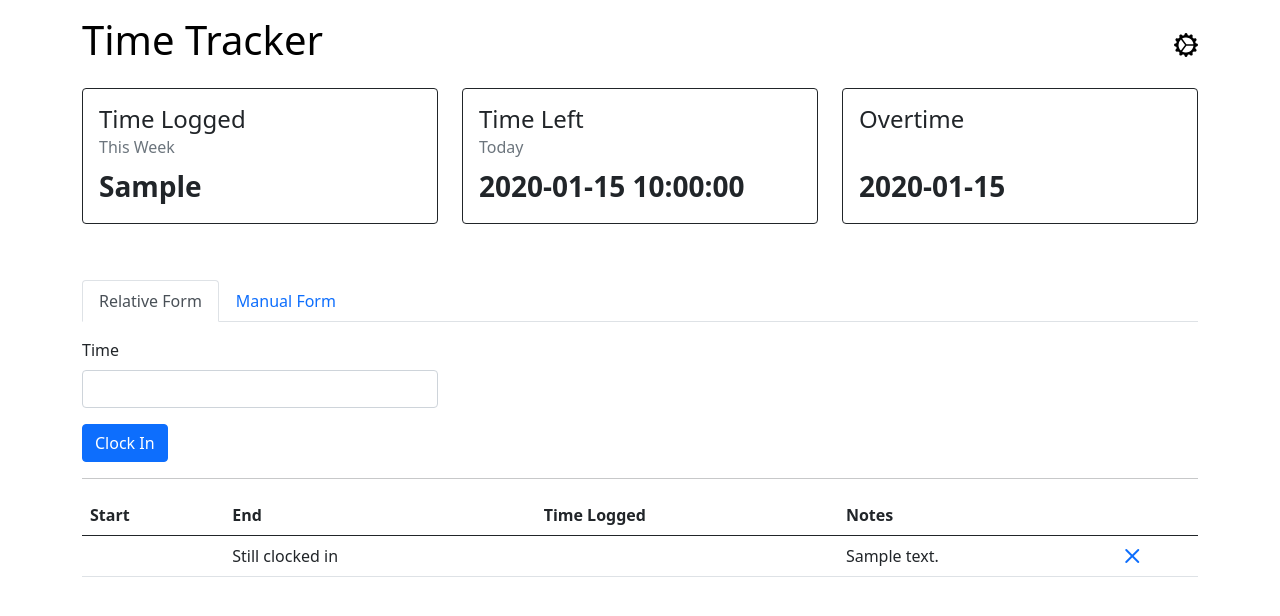
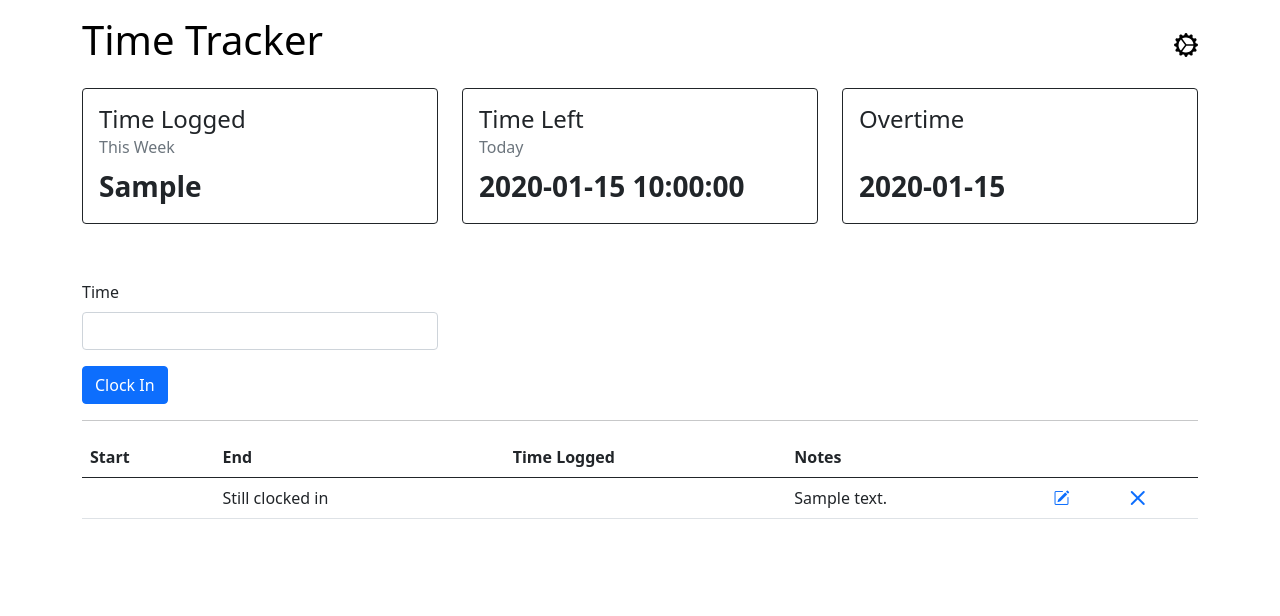
Before and after one commit to danstewart/time-tracker, a Python web app: template app/templates/pages/home.html.j2 in a window 1280 px wide. Shown: the top 616 px of the page. Run offline with Jinja, Linux system fonts and the light colour scheme; the template is opened without the code that fills it: most values are stand-ins (such as "Sample title", 1, 10 or a date in 2020); some libraries are stand-ins or nearby versions.

Commit message:
WIP: Add edit functionality

```diff
--- a/app/controller.py
+++ b/app/controller.py
@@ -94,7 +94,7 @@ class Time:
         }
 
 
-    def create(self, start: int, end: Optional[int] = None, date: Optional[str] = None) -> None:
+    def create(self, start: int, end: Optional[int] = None, date: Optional[str] = None, note: Optional[str] = "") -> None:
         """Create a new time record"""
         if not date:
             date = self.today
@@ -109,7 +109,7 @@ class Time:
         return self.model(
             start=start,
             end=end if end else None,
-            note="Testing",
+            note=note,
         )
 
 
--- a/app/static/js/controllers/form.js
+++ /dev/null
@@ -1,27 +0,0 @@
-import { Controller } from 'https://cdn.jsdelivr.net/gh/danstewart/binder-js@0.0.5/src/binder/controller.js';
-
-class FormSwitcherController extends Controller {
-    init() {
-        this.selectedTab = 0;
-    }
-
-    changeTab(e) {
-        this.getBindAll('tab').forEach((tab, index) => {
-            if (tab == e.target) {
-                this.selectedTab = index;
-                tab.classList.add("active");
-            } else {
-                tab.classList.remove("active");
-            }
-        });
-
-        this.getBindAll('content').forEach((content, index) => {
-            if (index == this.selectedTab)
-                content.classList.remove("d-none")
-            else
-                content.classList.add("d-none")
-        });
-    }
-}
-
-export { FormSwitcherController };
--- a/app/static/js/home.js
+++ b/app/static/js/home.js
@@ -1,12 +1,10 @@
 import { Application } from 'https://cdn.jsdelivr.net/gh/danstewart/binder-js@0.0.5/src/binder/application.min.js';
-import { FormSwitcherController } from './controllers/form.js';
 import flatpickr from 'https://cdn.jsdelivr.net/npm/flatpickr/+esm';
 import spacetime from 'https://cdn.jsdelivr.net/npm/spacetime/+esm';
 
 
 window.addEventListener('DOMContentLoaded', () => {
     const app = new Application();
-    app.register(FormSwitcherController);
 
     // Events
     [...document.querySelectorAll('.delete-time-entry')].forEach(btn => btn.addEventListener('click', async e => {
--- a/app/templates/layouts/wrapper.html.j2
+++ b/app/templates/layouts/wrapper.html.j2
@@ -16,6 +16,7 @@
         <!-- Bootstrap 5 CSS -->
         <link href="https://cdn.jsdelivr.net/npm/bootstrap@5.0.2/dist/css/bootstrap.min.css" rel="stylesheet" integrity="sha384-EVSTQN3/azprG1Anm3QDgpJLIm9Nao0Yz1ztcQTwFspd3yD65VohhpuuCOmLASjC" crossorigin="anonymous">
         <link rel="stylesheet" href="https://cdn.jsdelivr.net/npm/bootstrap-icons@1.5.0/font/bootstrap-icons.css">
+        <script src="https://cdn.jsdelivr.net/npm/bootstrap@5.0.2/dist/js/bootstrap.min.js" integrity="sha384-cVKIPhGWiC2Al4u+LWgxfKTRIcfu0JTxR+EQDz/bgldoEyl4H0zUF0QKbrJ0EcQF" crossorigin="anonymous"></script>
 
         <!-- Flatpickr CSS -->
         <link rel="stylesheet" href="https://cdn.jsdelivr.net/npm/flatpickr/dist/flatpickr.min.css">
--- a/app/templates/pages/home.html.j2
+++ b/app/templates/pages/home.html.j2
@@ -6,7 +6,8 @@
     {% set date_fmt = 'Do [of] MMM YYYY [at] HH:mm' %}
     {% set clocked_in = time_entries.first() and not time_entries.first().end %}
 
-    <div class="row mb-5">
+    <!-- Header Stats -->
+    <section id="stats" class="row mb-5">
         <div class="col-md-4 mb-2">
             <div class="card border-dark">
                 <div class="card-body">
@@ -34,28 +35,70 @@
                 </div>
             </div>
         </div>
-    </div>
+    </section>
 
-    <div id="form" data-controller="form-switcher">
-        <ul class="nav nav-tabs mb-3">
-            <li class="nav-item" @form-switcher="click::changeTab">
-                <a :form-switcher="tab" class="nav-link active" aria-current="page">Relative Form</a>
-            </li>
-            <li class="nav-item" @form-switcher="click::changeTab">
-                <a :form-switcher="tab" class="nav-link">Manual Form</a>
-            </li>
-        </ul>
-
-        <div :form-switcher="content">
-            {% include 'partials/relative_form.html.j2' %}
-        </div>
-        <div class="d-none" :form-switcher="content">
-            {% include 'partials/manual_form.html.j2' %}
+    <!-- Clock in/out Form -->
+    <section id="main">
+        <form method="post" action="/time/add" data-controller="form-switcher">
+            <div class="row mb-3">
+                <div class="col-md-4">
+                    <label class="form-label">Time</label>
+                    <input class="form-control" type="text" name="time" id="form-time" type="time" required>
                 </div>
             </div>
 
+            {% if clocked_in %}
+                <button class="btn btn-primary" name="clock" value="out" type="submit">Clock Out</button>
+            {% else %}
+                <button class="btn btn-primary" name="clock" value="in" type="submit">Clock In</button>
+            {% endif %}
+        </form>
+    </section>
+
     <hr />
 
+    <!-- Add/Edit Modal -->
+    <section class="modal" tabindex="-1" id="form-modal">
+        <div class="modal-dialog modal-lg">
+            <div class="modal-content">
+                <div class="modal-header">
+                    <h5 class="modal-title">Log Time</h5>
+                    <button type="button" class="btn-close" data-bs-dismiss="modal" aria-label="Close"></button>
+                </div>
+                <div class="modal-body">
+                    <form id="addEditForm" method="post" action="/time/add" data-controller="form-switcher">
+                        <div class="row mb-3">
+                            <div class="col-md-4">
+                                <label class="form-label">Date</label>
+                                <input class="form-control" type="text" name="date" id="form-date" type="date" required>
+                            </div>
+                            <div class="col-md-4">
+                                <label class="form-label">Start Time</label>
+                                <input class="form-control" type="text" name="start" id="form-start-time" type="time" required>
+                            </div>
+                            <div class="col-md-4">
+                                <label class="form-label">End Time</label>
+                                <input class="form-control" type="text" name="end" id="form-end-time" type="time" required>
+                            </div>
+
+                            <div class="mt-3">
+                                <label class="form-label">Note</label>
+                                <textarea class="form-control" name="note" rows="3"></textarea>
+                            </div>
+
+                            <input type="hidden" name="clock" value="manual">
+                        </div>
+                    </form>
+                </div>
+                <div class="modal-footer">
+                    <button type="button" onclick="document.getElementById('addEditForm').submit()" class="btn btn-primary">Save</button>
+                </div>
+            </div>
+        </div>
+    </section>
+
+    <!-- Time Log Table -->
+    <section id="records">
         <table class="table">
             <thead>
                 <tr>
@@ -63,7 +106,8 @@
                     <th scope="col">End</th>
                     <th scope="col">Time Logged</th>
                     <th scope="col">Notes</th>
-                <th scope="col"></th>
+                    <th scope="col"><!-- Edit button --></th>
+                    <th scope="col"><!-- Delete button --></th>
                 </tr>
             </thead>
             <tbody>
@@ -71,7 +115,6 @@
                     <tr>
                         {% set start = arrow.get(time.start).to(tz) %}
                         {% set end = arrow.get(time.end).to(tz) if time.end else '' %}
-
                         {% set range_end = end or arrow.now().to(tz) %}
                         {% set duration = range_end.timestamp() | int - start.timestamp() | int %}
 
@@ -79,6 +122,11 @@
                         <td>{{ end.format(date_fmt) if end else 'Still clocked in' }}</td>
                         <td>{{ start.humanize(range_end, only_distance=True, granularity=["hour", "minute"]) }}</td>
                         <td>{{ time.note }}</td>
+                        <td>
+                            <a role="button" class="edit-time-entry" data-bs-toggle="modal" data-bs-target="#form-modal">
+                                <i class="bi bi-pencil-square" data-time-id="{{ time.id }}"></i>
+                            </a>
+                        </td>
                         <td>
                             <a role="button" class="delete-time-entry">
                                 <i class="bi bi-x-lg" data-time-id="{{ time.id }}"></i>
@@ -88,6 +136,7 @@
                 {% endfor %}
             </tbody>
         </table>
+    </section>
 
     {% if not time_entries %}
         <p>No time entries found</p>
--- a/app/templates/partials/manual_form.html.j2
+++ /dev/null
@@ -1,17 +0,0 @@
-<form method="post" action="/time/add" data-controller="form-switcher">
-    <div class="row mb-3">
-        <div class="col-md-4">
-            <label class="form-label">Date</label>
-            <input class="form-control" type="text" name="date" id="form-date" type="date" required>
-        </div>
-        <div class="col-md-4">
-            <label class="form-label">Start Time</label>
-            <input class="form-control" type="text" name="start" id="form-start-time" type="time" required>
-        </div>
-        <div class="col-md-4">
-            <label class="form-label">End Time</label>
-            <input class="form-control" type="text" name="end" id="form-end-time" type="time" required>
-        </div>
-    </div>
-    <button class="btn btn-primary" name="clock" value="manual" type="submit">Submit</button>
-</form>
--- a/app/templates/partials/relative_form.html.j2
+++ /dev/null
@@ -1,14 +0,0 @@
-<form method="post" action="/time/add" data-controller="form-switcher">
-    <div class="row mb-3">
-        <div class="col-md-4">
-            <label class="form-label">Time</label>
-            <input class="form-control" type="text" name="time" id="form-time" type="time" required>
-        </div>
-    </div>
-
-    {% if clocked_in %}
-        <button class="btn btn-primary" name="clock" value="out" type="submit">Clock Out</button>
-    {% else %}
-        <button class="btn btn-primary" name="clock" value="in" type="submit">Clock In</button>
-    {% endif %}
-</form>
--- a/app/view.py
+++ b/app/view.py
@@ -17,8 +17,9 @@ def inject_settings():
 
 @v.get('/')
 def home():
-    time_entries = Time().get_all()
-    stats = Time().get_stats()
+    time = Time()
+    time_entries = time.get_all()
+    stats = time.get_stats()
     return render_template('pages/home.html.j2', time_entries=time_entries, tz=Time().tz, arrow=arrow, stats=stats)
 
 
```
Lines whose indentation alone changed are shown as unchanged.
